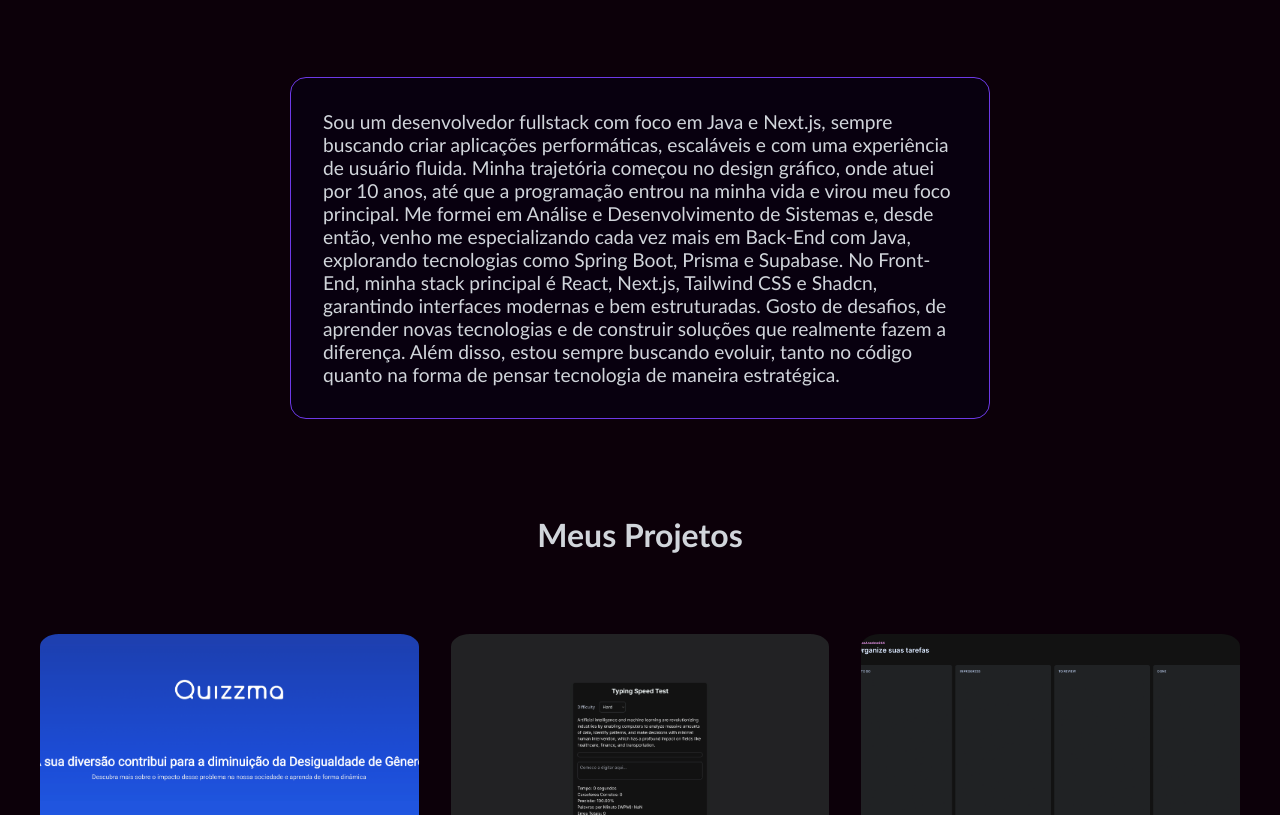
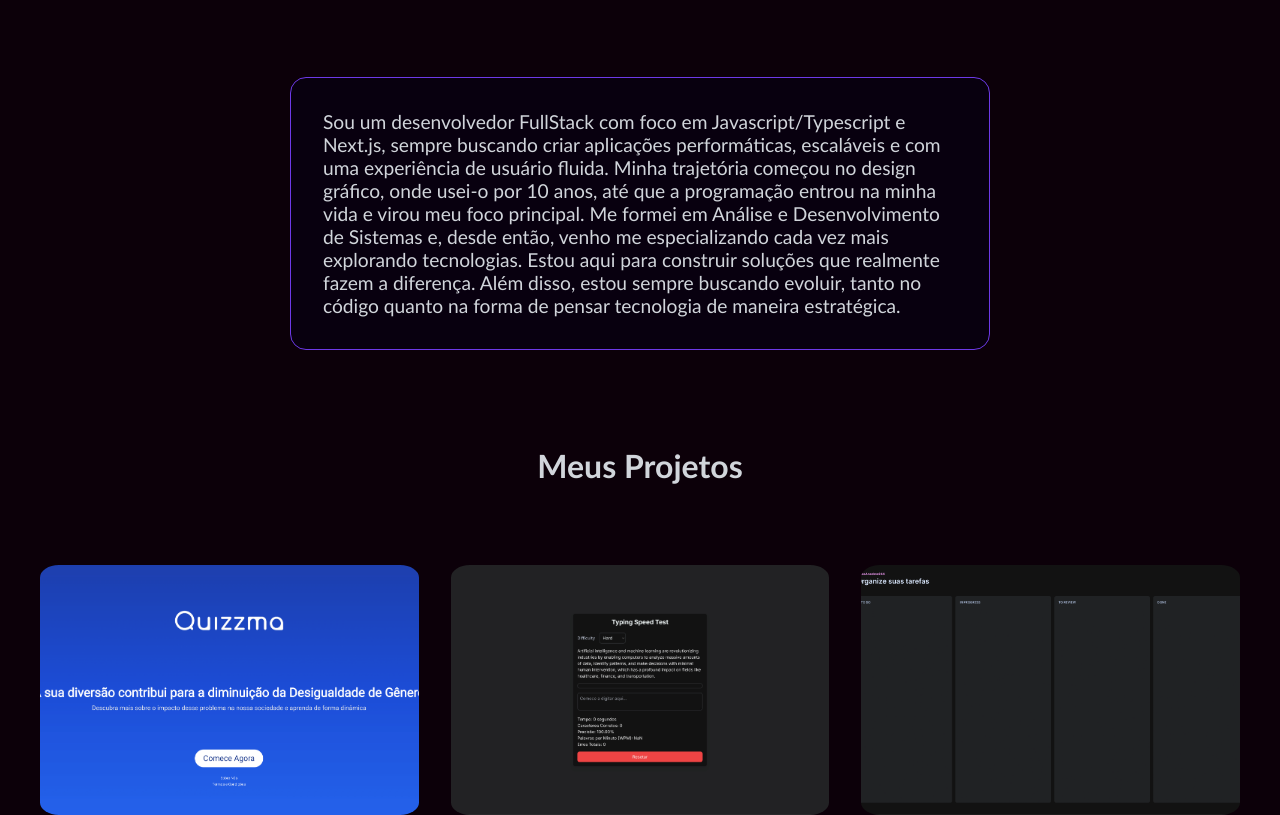
Before and after one commit to LucasAnselmo044/Portfolio2025, a plain HTML site: page index.html in a window 1280 px wide. Shown: the part 938-1753 px from the top of the page. Drawn offline with Linux system fonts and the light colour scheme.

Commit message:
Mudança sobre

```diff
--- a/index.html
+++ b/index.html
@@ -46,13 +46,11 @@
     <section id="sobre" class="sobre">
         <h2 class="sobre-titulo">Sobre mim</h2>
         <div class="sobre-caixa">
-            <p class="sobre-paragrafo">Sou um desenvolvedor fullstack com foco em Java e Next.js, sempre buscando criar
+            <p class="sobre-paragrafo">Sou um desenvolvedor FullStack com foco em Javascript/Typescript e Next.js, sempre buscando criar
                 aplicações performáticas, escaláveis e com uma experiência de usuário fluida. Minha trajetória começou
-                no design gráfico, onde atuei por 10 anos, até que a programação entrou na minha vida e virou meu foco
+                no design gráfico, onde usei-o por 10 anos, até que a programação entrou na minha vida e virou meu foco
                 principal. Me formei em Análise e Desenvolvimento de Sistemas e, desde então, venho me especializando
-                cada vez mais em Back-End com Java, explorando tecnologias como Spring Boot, Prisma e Supabase. No
-                Front-End, minha stack principal é React, Next.js, Tailwind CSS e Shadcn, garantindo interfaces modernas
-                e bem estruturadas. Gosto de desafios, de aprender novas tecnologias e de construir soluções que
+                cada vez mais explorando tecnologias. Estou aqui para construir soluções que
                 realmente fazem a diferença. Além disso, estou sempre buscando evoluir, tanto no código quanto na forma
                 de pensar tecnologia de maneira estratégica.</p>
         </div>
```
